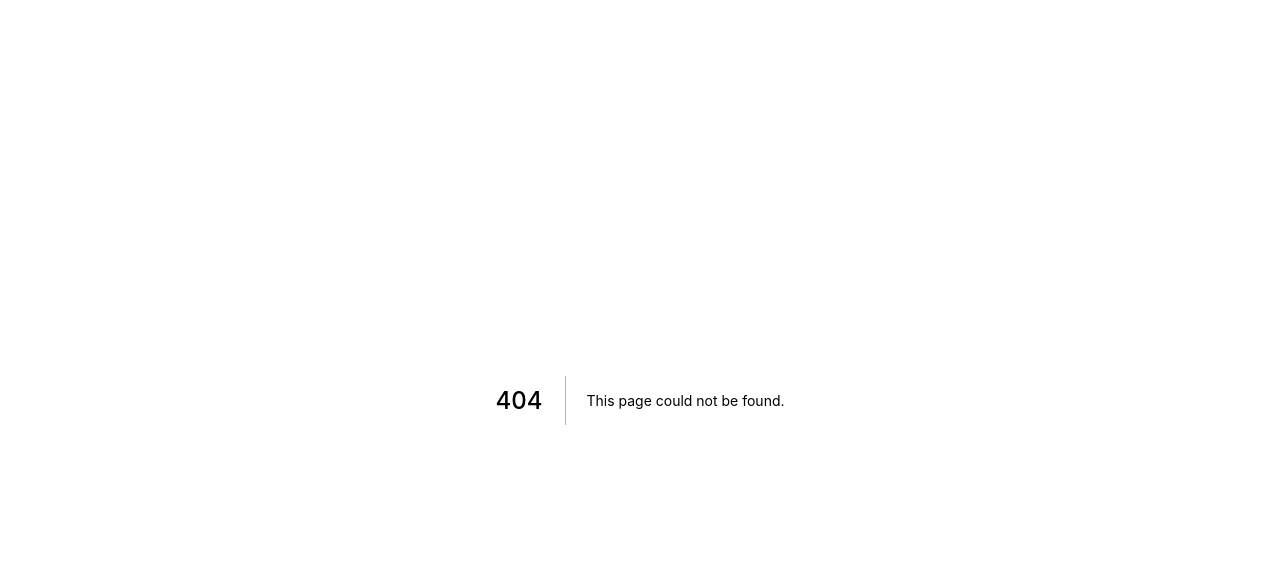
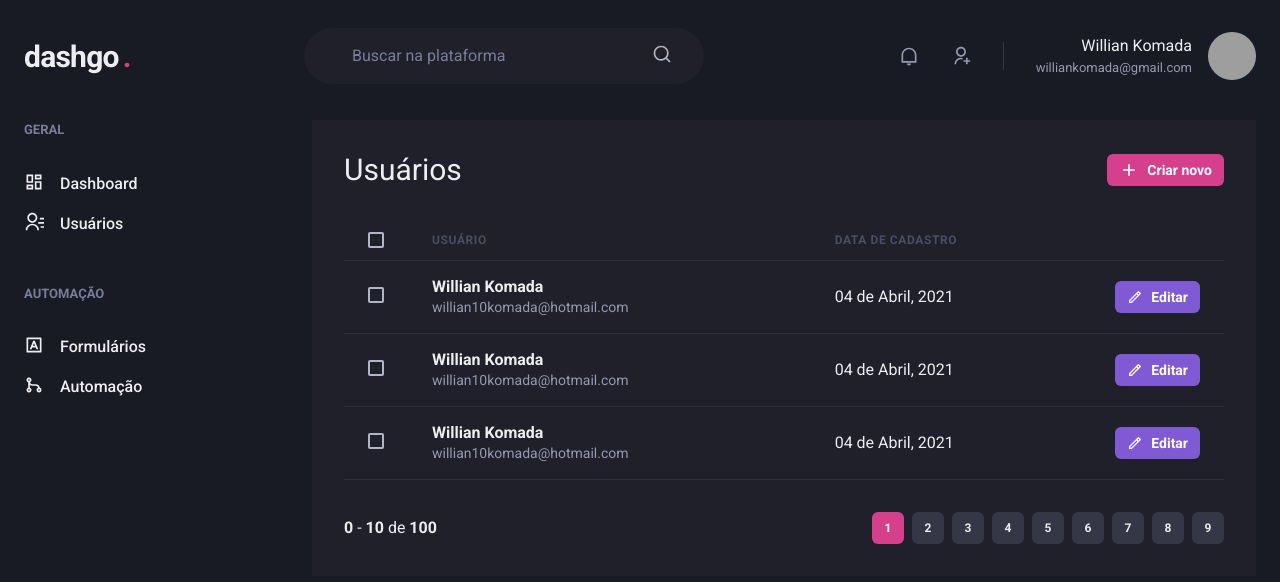
Before and after one commit to WillianKomada/dashgo-module04, a Next.js app: page /users in a window 1280 px wide. Before the commit this address had no page. Shown: the top 582 px of the page. Built offline with nearby package versions, Linux system fonts and the light colour scheme; grey boxes are pictures that could not be loaded.

Commit message:
criar e lista de usuário ok

```diff
--- /dev/null
+++ b/src/components/Pagination.tsx
@@ -0,0 +1,120 @@
+import { Box, Button, Stack } from "@chakra-ui/react";
+
+export function Pagination() {
+  return (
+    <Stack
+      direction="row"
+      mt="8"
+      justify="space-between"
+      align="center"
+      spacing="6"
+    >
+      <Box>
+        <strong>0</strong> - <strong>10</strong> de <strong>100</strong>
+      </Box>
+      <Stack direction="row" spacing="2">
+        <Button
+          size="sm"
+          fontSize="xs"
+          w="4"
+          colorScheme="pink"
+          disabled
+          _disabled={{
+            bgColor: "pink.500",
+            cursor: "default",
+          }}
+        >
+          1
+        </Button>
+        <Button
+          size="sm"
+          fontSize="xs"
+          w="4"
+          bgColor="gray.700"
+          _hover={{
+            bgColor: "gray.500",
+          }}
+        >
+          2
+        </Button>
+        <Button
+          size="sm"
+          fontSize="xs"
+          w="4"
+          bgColor="gray.700"
+          _hover={{
+            bgColor: "gray.500",
+          }}
+        >
+          3
+        </Button>
+        <Button
+          size="sm"
+          fontSize="xs"
+          w="4"
+          bgColor="gray.700"
+          _hover={{
+            bgColor: "gray.500",
+          }}
+        >
+          4
+        </Button>
+        <Button
+          size="sm"
+          fontSize="xs"
+          w="4"
+          bgColor="gray.700"
+          _hover={{
+            bgColor: "gray.500",
+          }}
+        >
+          5
+        </Button>
+        <Button
+          size="sm"
+          fontSize="xs"
+          w="4"
+          bgColor="gray.700"
+          _hover={{
+            bgColor: "gray.500",
+          }}
+        >
+          6
+        </Button>
+        <Button
+          size="sm"
+          fontSize="xs"
+          w="4"
+          bgColor="gray.700"
+          _hover={{
+            bgColor: "gray.500",
+          }}
+        >
+          7
+        </Button>
+        <Button
+          size="sm"
+          fontSize="xs"
+          w="4"
+          bgColor="gray.700"
+          _hover={{
+            bgColor: "gray.500",
+          }}
+        >
+          8
+        </Button>
+        <Button
+          size="sm"
+          fontSize="xs"
+          w="4"
+          bgColor="gray.700"
+          _hover={{
+            bgColor: "gray.500",
+          }}
+        >
+          9
+        </Button>
+      </Stack>
+    </Stack>
+  );
+}
--- /dev/null
+++ b/src/pages/users/index.tsx
@@ -0,0 +1,140 @@
+import {
+  Box,
+  Button,
+  Center,
+  Checkbox,
+  Flex,
+  Heading,
+  Icon,
+  Table,
+  Tbody,
+  Td,
+  Text,
+  Th,
+  Thead,
+  Tr,
+} from "@chakra-ui/react";
+import { RiAddLine, RiPencilLine } from "react-icons/ri";
+import { Header } from "../../components/Header";
+import { Pagination } from "../../components/Pagination";
+import { Sidebar } from "../../components/Sidebar";
+
+export default function UserList() {
+  return (
+    <Box>
+      <Header />
+
+      <Flex w="100%" my="6" maxWidth={1480} mx="auto" px="6">
+        <Sidebar />
+
+        <Box flex="1" bordrRadius={8} bg="gray.800" p="8">
+          <Flex mb="8" justify="space-between" align="center">
+            <Heading size="lg" fontWeight="normal">
+              Usuários
+            </Heading>
+            <Button
+              as="a"
+              size="sm"
+              fontSize="sm"
+              colorScheme="pink"
+              leftIcon={<Icon as={RiAddLine} fontSize="20" />}
+            >
+              Criar novo
+            </Button>
+          </Flex>
+          <Table colorScheme="whiteAlpha">
+            <Thead>
+              <Tr>
+                <Th px="6" color="gray.300" w="8">
+                  <Checkbox colorScheme="pink" />
+                </Th>
+                <Th>Usuário</Th>
+                <Th>Data de cadastro</Th>
+                <Th w="8"></Th>
+              </Tr>
+            </Thead>
+            <Tbody>
+              <Tr>
+                <Td px="6">
+                  <Checkbox colorScheme="pink" />
+                </Td>
+                <Td>
+                  <Box>
+                    <Text fontWeight="bold">Willian Komada</Text>
+                    <Text fontSize="sm" color="gray.300">
+                      willian10komada@hotmail.com
+                    </Text>
+                  </Box>
+                </Td>
+                <Td>04 de Abril, 2021</Td>
+                <Td>
+                  <Button
+                    as="a"
+                    size="sm"
+                    fontSize="sm"
+                    colorScheme="purple"
+                    leftIcon={<Icon as={RiPencilLine} fontSize="16" />}
+                  >
+                    Editar
+                  </Button>
+                </Td>
+              </Tr>
+              <Tr>
+                <Td px="6">
+                  <Checkbox colorScheme="pink" />
+                </Td>
+                <Td>
+                  <Box>
+                    <Text fontWeight="bold">Willian Komada</Text>
+                    <Text fontSize="sm" color="gray.300">
+                      willian10komada@hotmail.com
+                    </Text>
+                  </Box>
+                </Td>
+                <Td>04 de Abril, 2021</Td>
+                <Td>
+                  <Button
+                    as="a"
+                    size="sm"
+                    fontSize="sm"
+                    colorScheme="purple"
+                    leftIcon={<Icon as={RiPencilLine} fontSize="16" />}
+                  >
+                    Editar
+                  </Button>
+                </Td>
+              </Tr>
+              <Tr>
+                <Td px="6">
+                  <Checkbox colorScheme="pink" />
+                </Td>
+                <Td>
+                  <Box>
+                    <Text fontWeight="bold">Willian Komada</Text>
+                    <Text fontSize="sm" color="gray.300">
+                      willian10komada@hotmail.com
+                    </Text>
+                  </Box>
+                </Td>
+                <Td>04 de Abril, 2021</Td>
+                <Td>
+                  <Button
+                    as="a"
+                    size="sm"
+                    fontSize="sm"
+                    colorScheme="purple"
+                    leftIcon={<Icon as={RiPencilLine} fontSize="16" />}
+                  >
+                    Editar
+                  </Button>
+                </Td>
+              </Tr>
+            </Tbody>
+          </Table>
+
+          <Pagination />
+        </Box>
+      </Flex>
+    </Box>
+  );
+}
```
Also changed, not shown: src/pages/users/create.tsx (added, +56 -0 lines).
